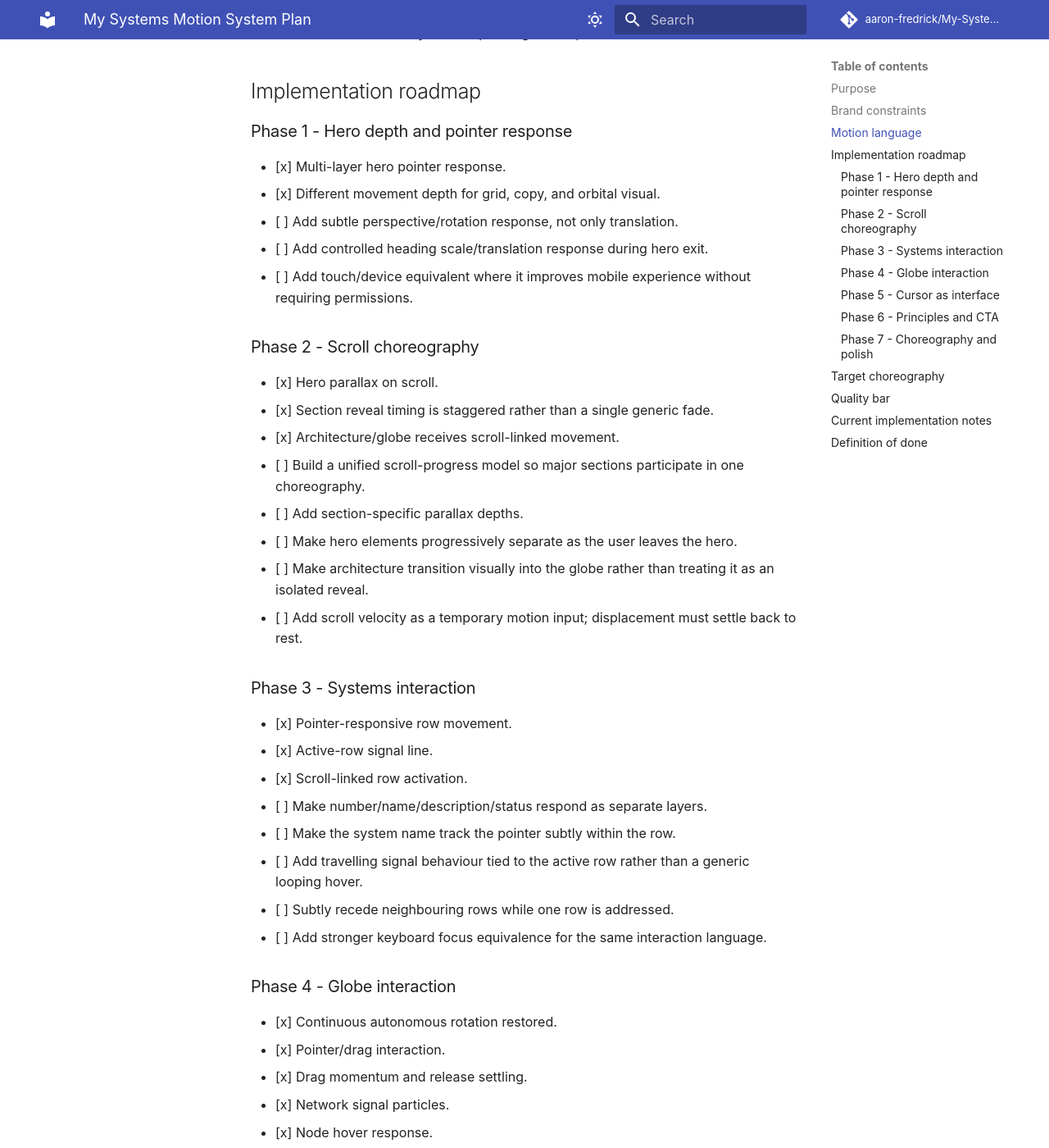
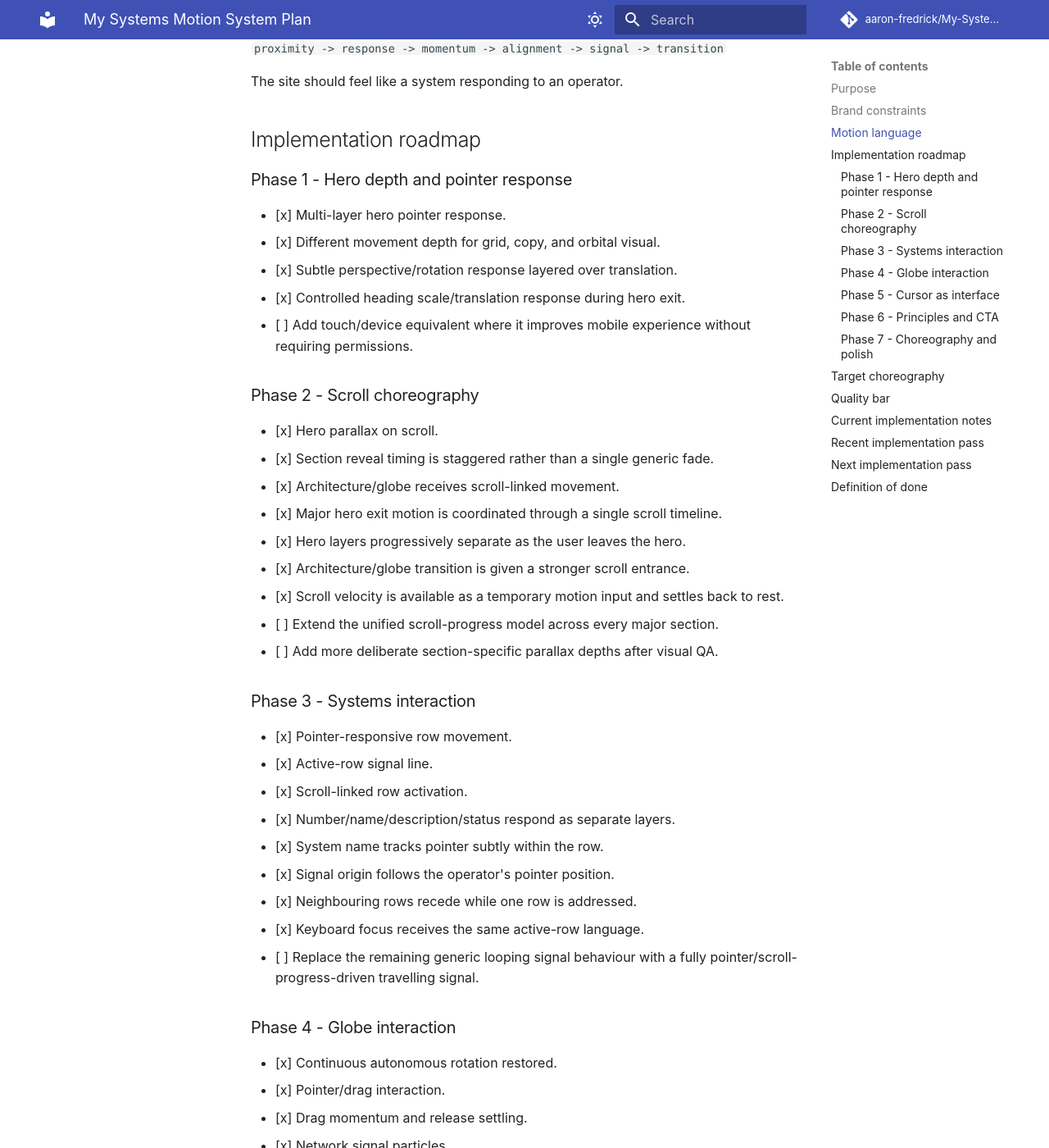
Before and after one commit to aaron-fredrick/My-Systems, an MkDocs documentation site: the page built from docs/MOTION_SYSTEM_PLAN.md, in a window 1280 px wide and 1400 px high, scrolled down 938 px. Shown: the whole window at 82% size. Built offline with MkDocs 1.6.1 and Material for MkDocs 9.7.7, drawn with Linux system fonts in a browser that asks for light colours; comment, search, counter and statistics services are not loaded; some of the changed text lies outside the part shown.

Commit message:
docs: update motion roadmap after scroll pass

```diff
--- a/docs/MOTION_SYSTEM_PLAN.md
+++ b/docs/MOTION_SYSTEM_PLAN.md
@@ -15,6 +15,7 @@ The motion should keep the viewer engaged through responsiveness, scroll choreog
 - Motion must support hierarchy and system behaviour, not decorate empty space.
 - Quiet when the viewer is idle; responsive when the viewer interacts.
 - Preserve `prefers-reduced-motion` and provide touch equivalents where interaction exists.
+- Brand colors are protected by `site/css/brand-lock.css` and should remain explicitly locked with `!important` when new visual rules are introduced.
 
 ## Motion language
 
@@ -30,8 +31,8 @@ The site should feel like a system responding to an operator.
 
 - [x] Multi-layer hero pointer response.
 - [x] Different movement depth for grid, copy, and orbital visual.
-- [ ] Add subtle perspective/rotation response, not only translation.
-- [ ] Add controlled heading scale/translation response during hero exit.
+- [x] Subtle perspective/rotation response layered over translation.
+- [x] Controlled heading scale/translation response during hero exit.
 - [ ] Add touch/device equivalent where it improves mobile experience without requiring permissions.
 
 ### Phase 2 - Scroll choreography
@@ -39,22 +40,24 @@ The site should feel like a system responding to an operator.
 - [x] Hero parallax on scroll.
 - [x] Section reveal timing is staggered rather than a single generic fade.
 - [x] Architecture/globe receives scroll-linked movement.
-- [ ] Build a unified scroll-progress model so major sections participate in one choreography.
-- [ ] Add section-specific parallax depths.
-- [ ] Make hero elements progressively separate as the user leaves the hero.
-- [ ] Make architecture transition visually into the globe rather than treating it as an isolated reveal.
-- [ ] Add scroll velocity as a temporary motion input; displacement must settle back to rest.
+- [x] Major hero exit motion is coordinated through a single scroll timeline.
+- [x] Hero layers progressively separate as the user leaves the hero.
+- [x] Architecture/globe transition is given a stronger scroll entrance.
+- [x] Scroll velocity is available as a temporary motion input and settles back to rest.
+- [ ] Extend the unified scroll-progress model across every major section.
+- [ ] Add more deliberate section-specific parallax depths after visual QA.
 
 ### Phase 3 - Systems interaction
 
 - [x] Pointer-responsive row movement.
 - [x] Active-row signal line.
 - [x] Scroll-linked row activation.
-- [ ] Make number/name/description/status respond as separate layers.
-- [ ] Make the system name track the pointer subtly within the row.
-- [ ] Add travelling signal behaviour tied to the active row rather than a generic looping hover.
-- [ ] Subtly recede neighbouring rows while one row is addressed.
-- [ ] Add stronger keyboard focus equivalence for the same interaction language.
+- [x] Number/name/description/status respond as separate layers.
+- [x] System name tracks pointer subtly within the row.
+- [x] Signal origin follows the operator's pointer position.
+- [x] Neighbouring rows recede while one row is addressed.
+- [x] Keyboard focus receives the same active-row language.
+- [ ] Replace the remaining generic looping signal behaviour with a fully pointer/scroll-progress-driven travelling signal.
 
 ### Phase 4 - Globe interaction
 
@@ -66,21 +69,21 @@ The site should feel like a system responding to an operator.
 - [ ] Add controlled pointer-proximity influence without making the globe chase the cursor.
 - [ ] Add intentional idle network activity with sparse, non-random-feeling events.
 - [ ] Improve the idle -> interaction -> release state machine so transitions are perceptibly intentional.
-- [ ] Tune globe scale/position through the architecture scroll sequence.
+- [x] Tune globe scale/position through the architecture scroll sequence.
 
 ### Phase 5 - Cursor as interface
 
 - [x] Existing cursor follows pointer and expands on interactive targets.
-- [ ] Add semantic cursor states: default, link, `VIEW`, and globe/drag.
-- [ ] Couple cursor state to system-row activation.
-- [ ] Couple cursor state to globe interaction.
-- [ ] Keep cursor behaviour disabled on coarse pointers and under reduced motion.
+- [x] Semantic cursor states: default, `VIEW`, `OPEN`, and `DRAG`.
+- [x] Cursor state is coupled to system-row activation.
+- [x] Cursor state is coupled to globe interaction.
+- [x] Cursor behaviour is disabled on coarse pointers and under reduced motion.
 
 ### Phase 6 - Principles and CTA
 
-- [ ] Reveal principles sequentially according to scroll position.
-- [ ] Add restrained pointer response to principle boundaries/content.
-- [ ] Replace purely decorative CTA motion with scroll-progress/velocity response.
+- [x] Principles respond sequentially according to scroll position.
+- [x] Restrained pointer/velocity response on principle boundaries.
+- [x] CTA content resolves through scroll progress.
 - [ ] Give CTA ring a controlled resolution/settling moment when the CTA becomes the focus.
 
 ### Phase 7 - Choreography and polish
@@ -114,9 +117,38 @@ A feature is not complete merely because it animates. It is complete when the mo
 Primary motion files:
 
 - `site/js/main.js`
+- `site/js/motion-enhancement.js`
 - `site/css/style.css`
+- `site/css/motion-enhancement.css`
+- `site/css/brand-lock.css`
 
 When adding motion, prefer CSS transforms and requestAnimationFrame/GSAP ScrollTrigger where already available. Avoid unnecessary DOM effects, expensive filters, or continuous animation of large numbers of elements.
+
+## Recent implementation pass
+
+The latest pass strengthens the page without changing its content or visual identity:
+
+- Hero now has stronger layered pointer depth with restrained perspective rotation.
+- Hero exit uses coordinated scroll progress so copy, orbital visual, and grid separate at different depths.
+- Architecture and globe receive a more deliberate scroll entrance and focus transition.
+- System rows now behave as separate interface layers: number, name, description and status move differently in response to the pointer.
+- The active system signal originates from the pointer position rather than being purely decorative.
+- Neighbouring system rows recede when one system is addressed.
+- Scroll velocity is treated as a transient input and decays naturally rather than leaving elements displaced.
+- Cursor states communicate `VIEW`, `OPEN`, and `DRAG` instead of only expanding generically.
+- Principles and CTA now participate in the motion hierarchy rather than relying only on entrance animation.
+- Brand colors remain explicitly protected through the dedicated brand-lock layer.
+
+## Next implementation pass
+
+The next pass should focus on **globe interaction fidelity and final choreography**, not adding more decorative effects:
+
+1. Add restrained pointer-proximity influence to the globe.
+2. Refine globe idle/interaction/release states.
+3. Make network activity sparse and intentional.
+4. Replace the remaining generic system signal loop with interaction-driven signalling.
+5. Perform a full-page motion timing pass and remove any competing movements.
+6. Test performance, touch, keyboard and reduced-motion behaviour.
 
 ## Definition of done
 
```
